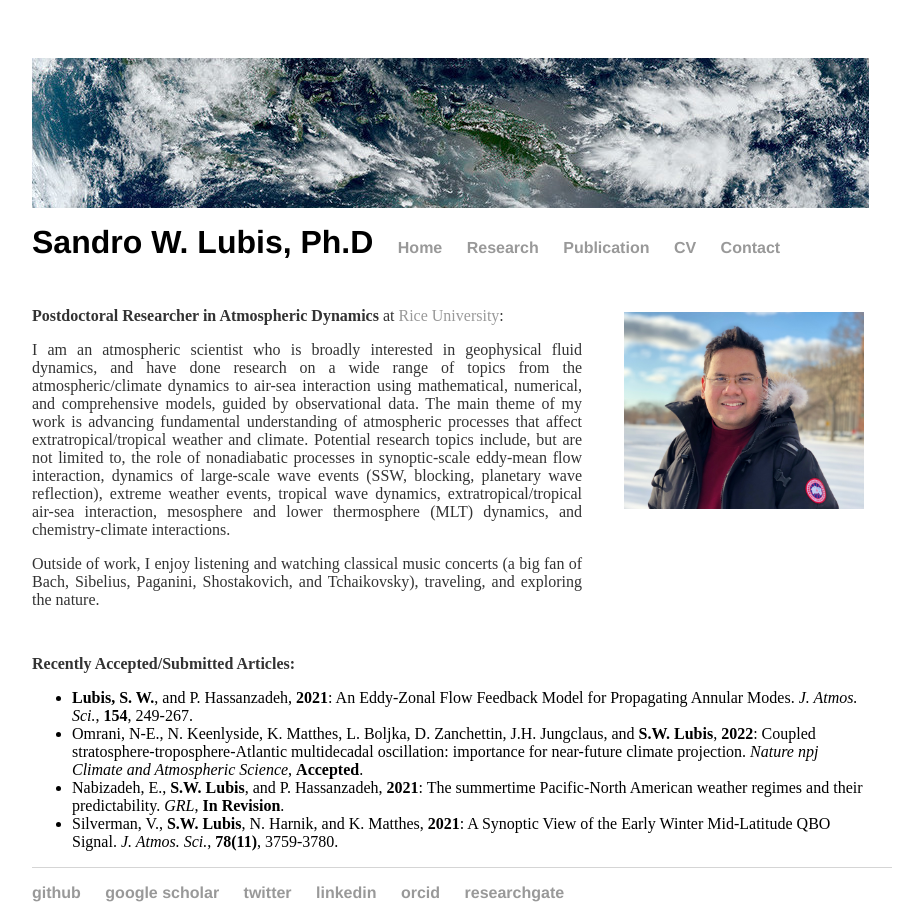
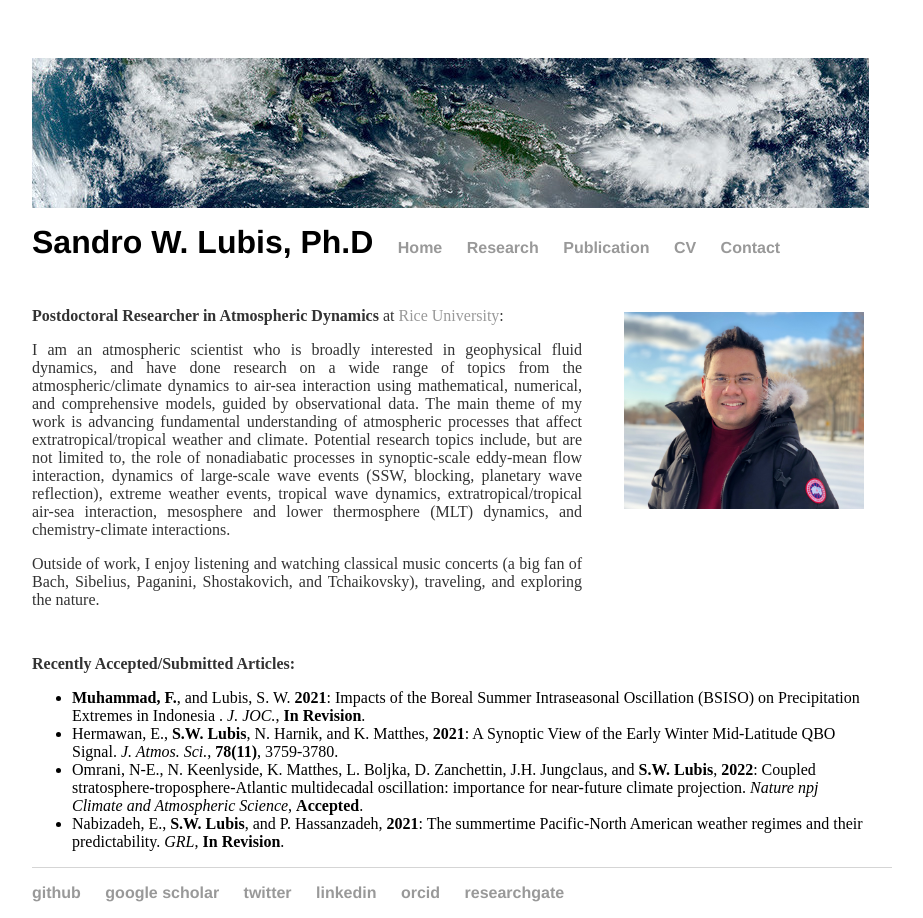
Before and after one commit to sandrolubis/sandrolubis.github.io, a Jekyll site: the page built from index.html, in a window 1280 px wide. Shown: the whole page, without its empty margins (276-1199 px from the left). Built offline with Jekyll 4.4.1, drawn with Linux system fonts in a browser that asks for light colours.

Commit message:
Update index.html

```diff
--- a/index.html
+++ b/index.html
@@ -49,10 +49,10 @@ div.relative {
 
 	<p class="ex", style="padding-top:30px"><font size=3><b>Recently Accepted/Submitted Articles:</b></p>
 		<ul class="ex">
-			<li><b>Lubis, S. W.</b>, and P. Hassanzadeh, <b>2021</b>: An Eddy-Zonal Flow Feedback Model for Propagating Annular Modes</a>. <i>J. Atmos. Sci.</i>, <b>154</b>, 249-267.</li>
+			<li><b>Muhammad, F.</b>, and Lubis, S. W. <b>2021</b>: Impacts of the Boreal Summer Intraseasonal Oscillation (BSISO) on Precipitation Extremes in Indonesia </a>. <i>J. JOC.</i>, <b>In Revision</b>.</li>
+			<li>Hermawan, E., <b>S.W. Lubis</b>, N. Harnik, and K. Matthes, <b>2021</b>: A Synoptic View of the Early Winter Mid-Latitude QBO Signal. <i>J. Atmos. Sci.</i>, <b>78(11)</b>, 3759-3780.</li>
 			<li>Omrani, N-E., N. Keenlyside, K. Matthes, L. Boljka, D. Zanchettin, J.H. Jungclaus, and <b>S.W. Lubis</b>, <b>2022</b>: Coupled stratosphere-troposphere-Atlantic multidecadal oscillation: importance for near-future climate projection. <i>Nature npj Climate and Atmospheric Science</i>, <b>Accepted</b>.</li>
 			<li>Nabizadeh, E., <b>S.W. Lubis</b>, and P. Hassanzadeh, <b>2021</b>: The summertime Pacific-North American weather regimes and their predictability. <i>GRL</i>, <b>In Revision</b>.</li>
-			<li>Silverman, V., <b>S.W. Lubis</b>, N. Harnik, and K. Matthes, <b>2021</b>: A Synoptic View of the Early Winter Mid-Latitude QBO Signal. <i>J. Atmos. Sci.</i>, <b>78(11)</b>, 3759-3780.</li>
 		</ul>
 
 </div>
```
